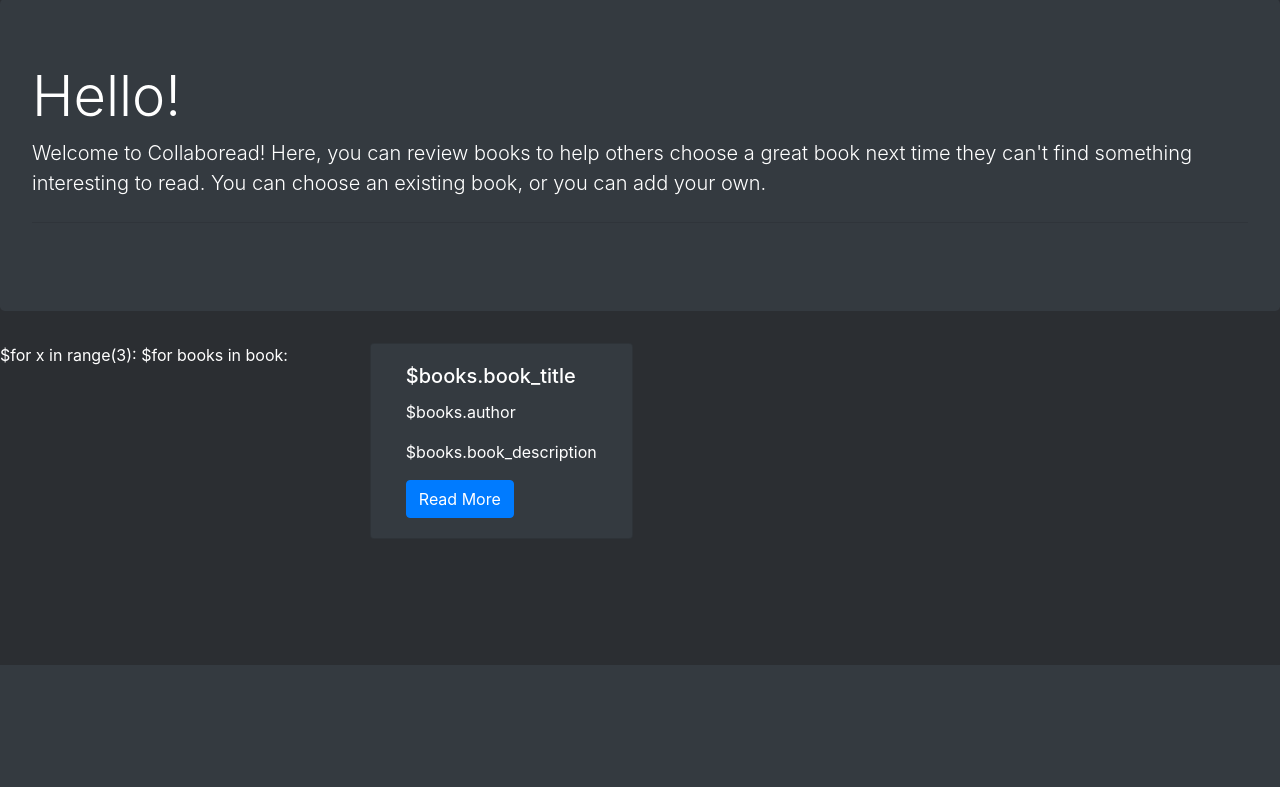
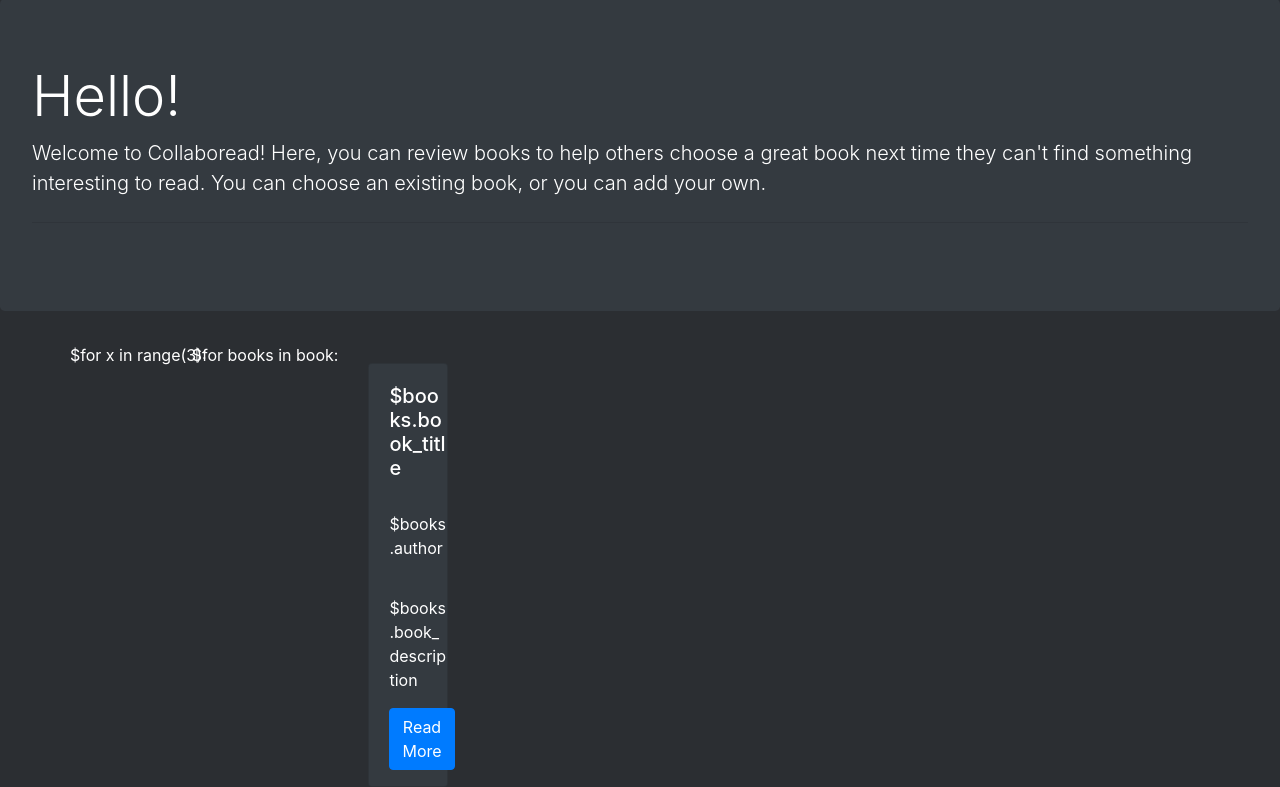
Before and after one commit to CoolCoderSJ/BookGuide, a Python web app: template templates/index.html in a window 1280 px wide. Shown: the part 135-922 px from the top of the page. Before the commit the page ends 800 px from the top, so only its background shows below. Run offline with Jinja, Linux system fonts and the light colour scheme; the template is opened without the code that fills it, so the values that code supplies are empty.

Commit message:
Update index.html

```diff
--- a/templates/index.html
+++ b/templates/index.html
@@ -10,6 +10,19 @@
    .navbar { background: #343a40 !important; color: white;}
 </style>
 
+<style type="text/css">
+	.mtop {
+		margin-top: 20px;
+	}
+	.padjust {
+		padding-top: 20px !important;
+		padding-left: 20px !important;
+	}
+	.bpadjust {
+		margin-left: 20px !important;
+	}
+
+</style>
 
 <script src="static/js/jquery-3.4.1.min.js"></script>
 <script src="static/js/popper.min.js"></script>
@@ -32,31 +45,27 @@
     </ul>
   </div>
 </nav>
-
-<div class="container-fluid content-row">
+<div class="container">
 	<div class="row">
-		$for x in range(3):
-			$for books in book:
-				<div class="col-xl-4">
-					<form method="post" action='book_details'>
-						<div class="d-flex justify-content-center">
-							<div class="card-deck">
-							<div class="card col-12 text-white bg-dark mb-3" style="max-width: 18rem;">
+			$for x in range(3):
+				<div class="card-deck">
+				$for books in book:
+					<div class="col-md-4 col-sm-6 col-12">
+						<div class="card bg-dark mtop">
+							<form method="post" action='book_details'>
 								<input type="hidden" name="bookId" value="$books.id">
 								<input type="hidden" name="bookDesc" value="$books.book_description">
 								<input type="hidden" name="bookTitle" value="$books.book_title">
 								<input type="hidden" name="bookAuthor" value="$books.author">
-								<!--<img class="card-img-top" src="static/images/card-img.png" alt="Card image cap">-->
-								 <div class="card-body flex-fill">
-								   <h5 class="card-title">$books.book_title</h5>
-								   <p class="card-text">$books.author</p>
-								   <p class="card-text">$books.book_description</p>
-								   <button type="submit" class="btn btn-primary">Read More</button>
-								</div>
-							</div>
+
+								 <h5 class="card-title padjust">$books.book_title</h5>
+								<p class="card-text padjust">$books.author</p>
+								<p class="card-text padjust">$books.book_description</p>
+
+								<button type="submit" class="btn btn-primary bpadjust">Read More</button>
+							</form>
 						</div>
-						</div>
-					</form>
+					</div>
 				</div>
 	</div>
 </div>
```
